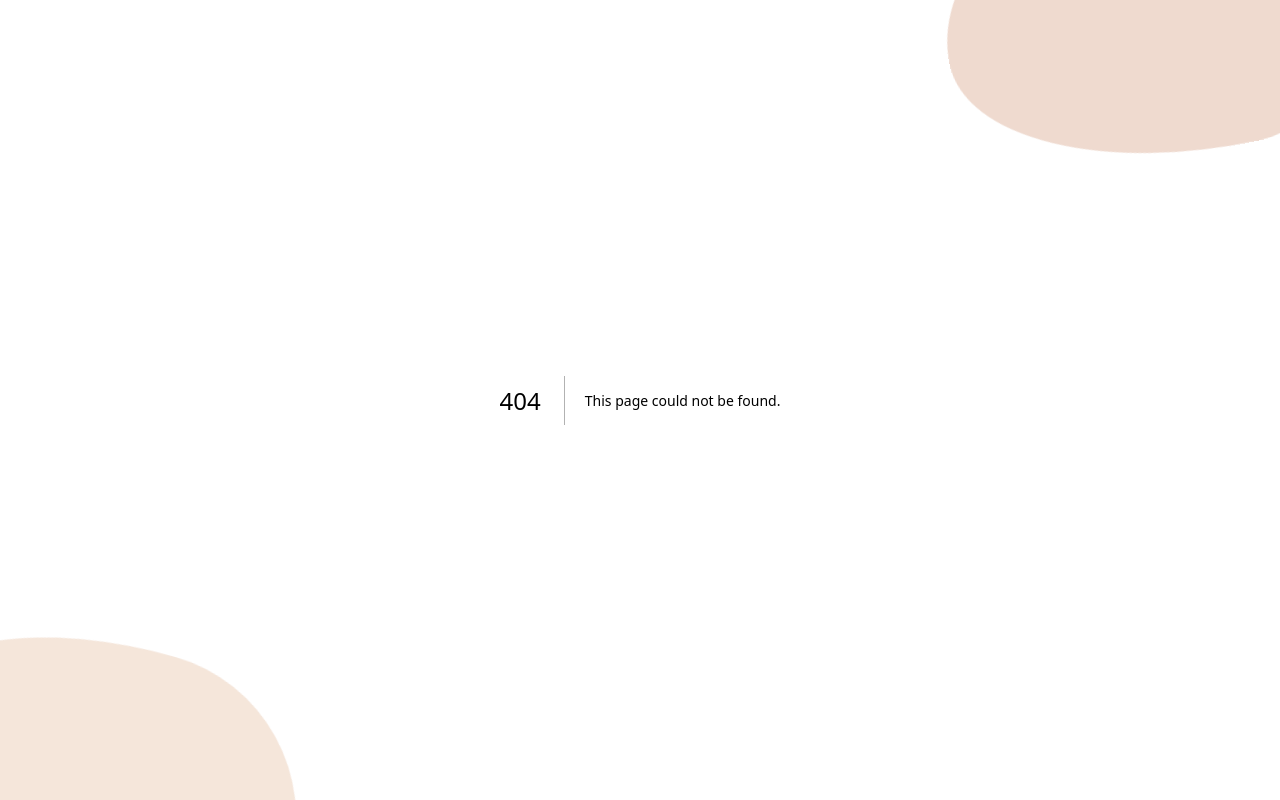
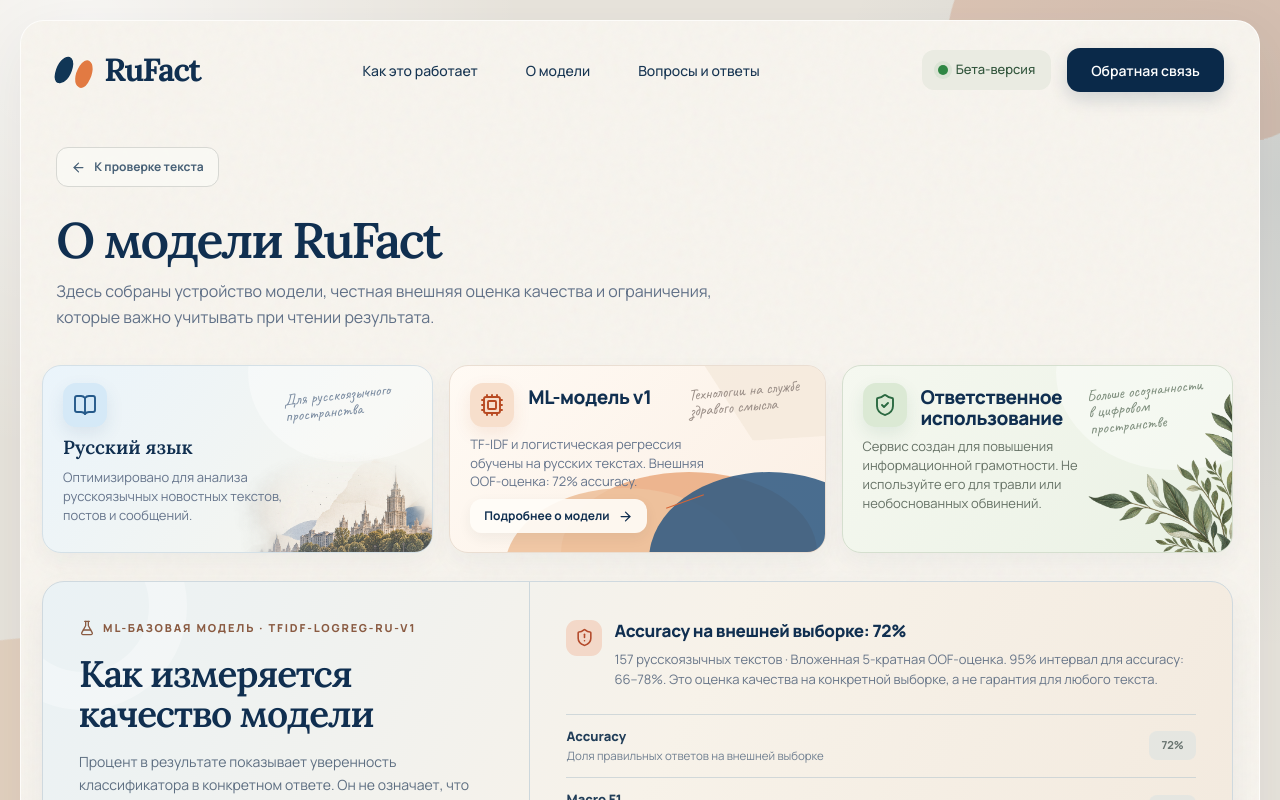
Before and after one commit to Bol-F/True-or-False, a Next.js app: page /model in a window 1280 px wide. Before the commit this address had no page. Shown: the top 800 px of the page. Built offline with nearby package versions, Linux system fonts and the light colour scheme.

Commit message:
feat: move model details to dedicated page

```diff
--- a/app/layout.tsx
+++ b/app/layout.tsx
@@ -32,7 +32,7 @@
   children: React.ReactNode;
 }>) {
   return (
-    <html lang="ru">
+    <html lang="ru" data-scroll-behavior="smooth">
       <body
         className={`${lora.variable} ${manrope.variable} ${caveat.variable}`}
       >
--- /dev/null
+++ b/app/model/page.tsx
@@ -0,0 +1,51 @@
+import type { Metadata } from "next";
+import Link from "next/link";
+import { ArrowLeft } from "lucide-react";
+
+import { Header } from "@/components/Header";
+import { InfoCards } from "@/components/InfoCards";
+import { ModelTransparency } from "@/components/ModelTransparency";
+
+export const metadata: Metadata = {
+  title: "О модели — RuFact",
+  description:
+    "Метрики, устройство и ограничения модели RuFact для анализа русскоязычных текстов.",
+};
+
+export default function ModelPage() {
+  return (
+    <div className="paper-shell">
+      <Header />
+      <main>
+        <section
+          aria-labelledby="model-page-heading"
+          className="content-gutter pb-2 pt-4 sm:pb-3 sm:pt-7"
+        >
+          <Link
+            href="/#analyzer"
+            className="focus-ring inline-flex min-h-10 items-center gap-2 rounded-xl border border-[#d7d8d3] bg-[#fbfaf6]/80 px-3.5 text-[12px] font-bold text-[#486177] transition-colors hover:bg-white hover:text-ink"
+          >
+            <ArrowLeft size={15} strokeWidth={2} aria-hidden="true" />
+            К проверке текста
+          </Link>
+
+          <div className="mt-5 max-w-[760px] sm:mt-7">
+            <h1
+              id="model-page-heading"
+              className="font-serif text-[38px] leading-[1.02] font-semibold tracking-[-0.045em] text-ink sm:text-[50px]"
+            >
+              О модели RuFact
+            </h1>
+            <p className="mt-3 text-[14px] leading-[1.65] text-[#607087] sm:max-w-[700px] sm:text-[16px]">
+              Здесь собраны устройство модели, честная внешняя оценка качества и ограничения,
+              которые важно учитывать при чтении результата.
+            </p>
+          </div>
+        </section>
+
+        <InfoCards />
+        <ModelTransparency />
+      </main>
+    </div>
+  );
+}
--- a/app/page.tsx
+++ b/app/page.tsx
@@ -1,8 +1,6 @@
 import { AnalyzerWorkspace } from "@/components/AnalyzerWorkspace";
 import { Header } from "@/components/Header";
 import { Hero } from "@/components/Hero";
-import { InfoCards } from "@/components/InfoCards";
-import { ModelTransparency } from "@/components/ModelTransparency";
 import { isGeminiReviewConfigured } from "@/lib/server/gemini-review";
 
 export default function Home() {
@@ -14,8 +12,6 @@
         <AnalyzerWorkspace
           geminiConfigured={isGeminiReviewConfigured()}
         />
-        <InfoCards />
-        <ModelTransparency />
       </main>
     </div>
   );
--- a/components/AnalyzerWorkspace.tsx
+++ b/components/AnalyzerWorkspace.tsx
@@ -137,7 +137,7 @@
     <section
       id="analyzer"
       aria-label="Проверка текста"
-      className="tool-gutter relative z-10 pb-0 pt-[11px]"
+      className="tool-gutter relative z-10 pb-6 pt-[11px]"
     >
       <div className="grid items-start gap-[18px] lg:grid-cols-[minmax(0,1.25fr)_minmax(390px,0.95fr)]">
         <TextAnalyzer
--- a/components/Brand.tsx
+++ b/components/Brand.tsx
@@ -1,7 +1,9 @@
+import Link from "next/link";
+
 export function Brand() {
   return (
-    <a
-      href="#top"
+    <Link
+      href="/"
       aria-label="RuFact — на главную"
       className="focus-ring inline-flex items-center gap-3 rounded-lg text-ink no-underline"
     >
@@ -12,6 +14,6 @@
       <span className="font-serif text-[30px] font-bold tracking-[-0.045em] sm:text-[32px]">
         RuFact
       </span>
-    </a>
+    </Link>
   );
 }
--- a/components/Header.tsx
+++ b/components/Header.tsx
@@ -2,13 +2,14 @@
 
 import { AnimatePresence, motion } from "framer-motion";
 import { Menu, X } from "lucide-react";
+import Link from "next/link";
 import { useState } from "react";
 import { Brand } from "./Brand";
 
 const navigation = [
-  { label: "Как это работает", href: "#how-it-works" },
-  { label: "О модели", href: "#model-quality" },
-  { label: "Вопросы и ответы", href: "#questions" },
+  { label: "Как это работает", href: "/#how-it-works" },
+  { label: "О модели", href: "/model" },
+  { label: "Вопросы и ответы", href: "/#questions" },
 ];
 
 export function Header() {
@@ -23,12 +24,12 @@
           <ul className="flex items-center gap-10 text-[14px] font-medium text-[#173552] xl:gap-12">
             {navigation.map((item) => (
               <li key={item.href}>
-                <a
+                <Link
                   className="focus-ring rounded-md transition-colors hover:text-accent"
                   href={item.href}
                 >
                   {item.label}
-                </a>
+                </Link>
               </li>
             ))}
           </ul>
@@ -73,13 +74,13 @@
             <ul className="grid gap-1 text-[14px] font-semibold">
               {navigation.map((item) => (
                 <li key={item.href}>
-                  <a
+                  <Link
                     href={item.href}
                     onClick={() => setIsOpen(false)}
                     className="focus-ring block rounded-xl px-4 py-3 hover:bg-[#f0ece4]"
                   >
                     {item.label}
-                  </a>
+                  </Link>
                 </li>
               ))}
             </ul>
--- a/components/InfoCard.tsx
+++ b/components/InfoCard.tsx
@@ -2,6 +2,7 @@
 
 import { motion, useReducedMotion } from "framer-motion";
 import Image from "next/image";
+import Link from "next/link";
 import type { LucideIcon } from "lucide-react";
 import { ArrowRight } from "lucide-react";
 
@@ -146,13 +147,13 @@
         <p className={`text-[12.5px] leading-[1.45] sm:text-[13px] ${styles.body}`}>{description}</p>
 
         {action ? (
-          <a
+          <Link
             href={action.href}
             className="focus-ring mt-2 inline-flex w-fit items-center gap-2 rounded-xl bg-[#fffdf9]/90 px-3.5 py-2 text-[12px] font-bold text-ink shadow-[0_5px_14px_rgba(33,44,52,0.06)] transition-colors hover:bg-white"
           >
             {action.label}
             <ArrowRight size={15} strokeWidth={2} aria-hidden="true" />
-          </a>
+          </Link>
         ) : null}
       </div>
 
--- a/components/InfoCards.tsx
+++ b/components/InfoCards.tsx
@@ -21,7 +21,7 @@
     annotation: "Технологии на службе здравого смысла",
     action: {
       label: "Подробнее о модели",
-      href: "#model-quality",
+      href: "/model#model-quality",
     },
   },
   {
--- a/components/TextAnalyzer.tsx
+++ b/components/TextAnalyzer.tsx
@@ -134,7 +134,7 @@
 
       <section
         aria-labelledby="gemini-option-heading"
-        className="mt-4 rounded-[13px] border border-[#cfdae6] bg-[#eef4f8]/75 px-3.5 py-3"
+        className="mt-4 rounded-[13px] border border-[#cfdae6] bg-[#eef4f8]/75 px-3.5 py-2.5"
       >
         <label
           htmlFor="use-gemini"
@@ -178,13 +178,11 @@
         </label>
         <p
           id="gemini-privacy-note"
-          className="mt-2 pl-7 text-[9.5px] leading-[1.45] text-[#718092]"
+          className="mt-1.5 pl-7 text-[9.5px] leading-[1.45] text-[#718092]"
         >
           {geminiConfigured ? (
             <>
-              При включении полный текст передаётся Google. В бесплатном тарифе запросы
-              и ответы могут использоваться для улучшения продуктов и обрабатываться
-              специалистами. Не отправляйте личные или конфиденциальные данные. {" "}
+              Текст передаётся Google. Не отправляйте личные или конфиденциальные данные. {" "}
               <a
                 href="https://ai.google.dev/gemini-api/terms"
                 target="_blank"
@@ -195,7 +193,7 @@
               </a>
             </>
           ) : (
-            "Для включения нужен новый серверный GEMINI_API_KEY; ключ из интерфейса в браузер не передаётся."
+            "Для включения добавьте серверный GEMINI_API_KEY; ключ в браузер не передаётся."
           )}
         </p>
       </section>
```
